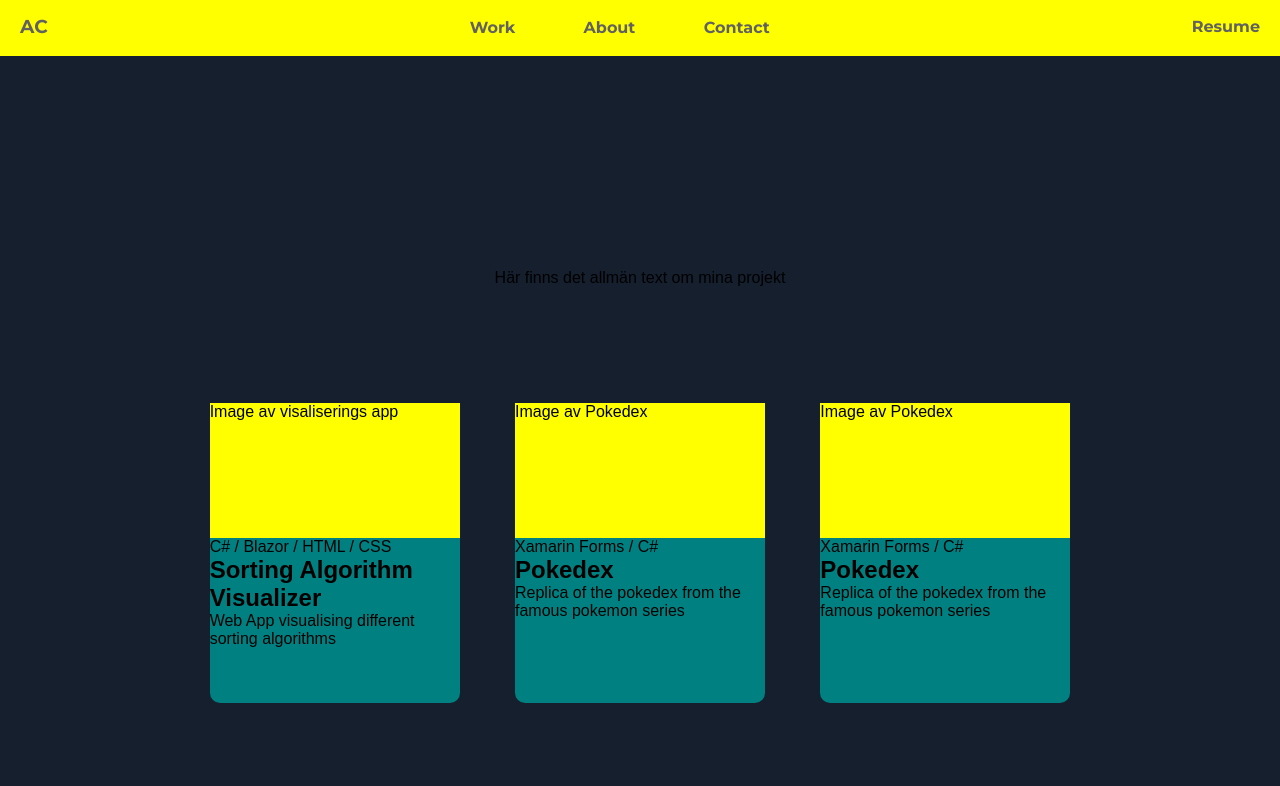
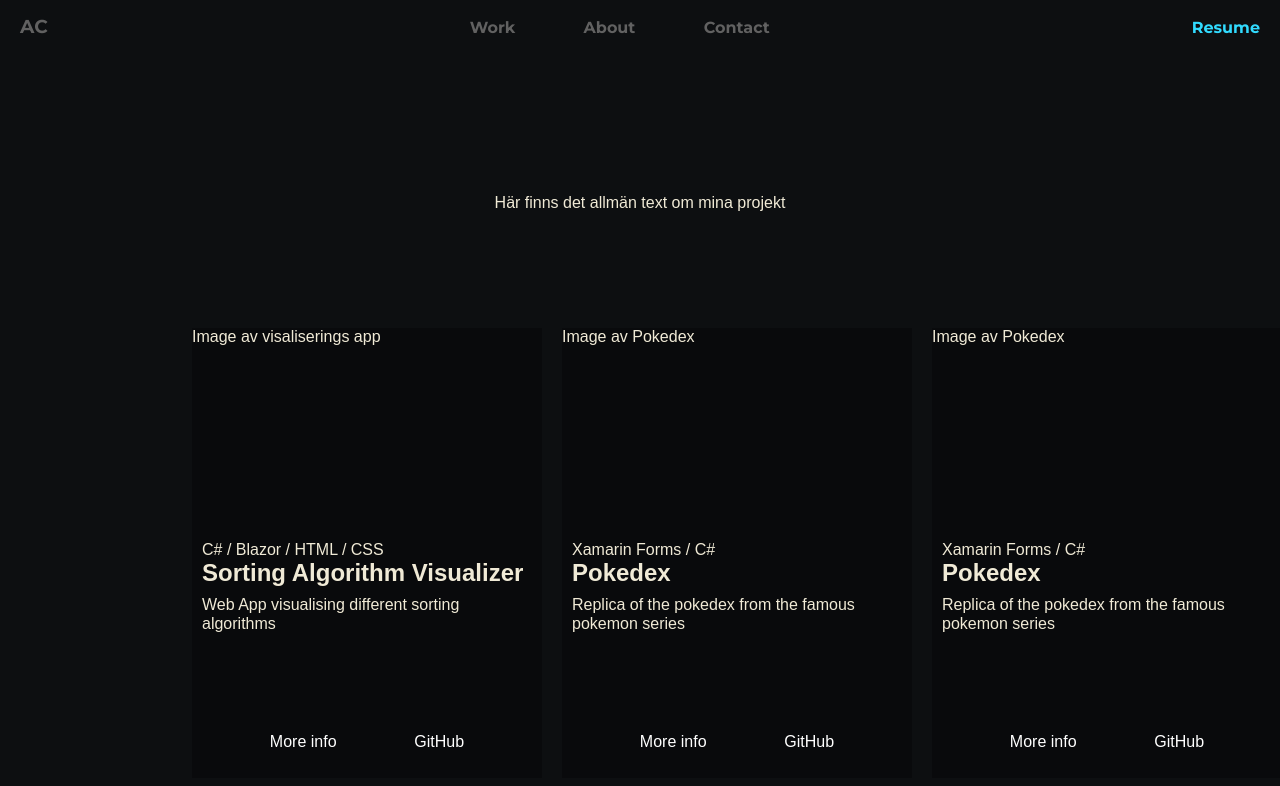
Before and after one commit to AndyCarlsson/portfolio, a React (Create React App) app: page /work in a window 1280 px wide. Shown: the top 786 px of the page. Built offline with nearby package versions, Linux system fonts and the light colour scheme.

Commit message:
Updated design of start / work page

```diff
--- a/src/App.css
+++ b/src/App.css
@@ -6,9 +6,11 @@
 
 html,
 body {
+  color: #f0ead6;
+  background-color: #0d0f11;
+  font-family: sans-serif;
+  font-size: 16px;
   min-height: 100vh;
   width: 100%;
-  background-color: #151f2d;
-  font-family: sans-serif;
-  font-size: 16px;
+  overflow: hidden;
 }
--- a/src/components/Navigation/Navigation.js
+++ b/src/components/Navigation/Navigation.js
@@ -20,9 +20,7 @@ function Navigation() {
           );
         })}
       </ul>
-      <Link to='/'>
-        <a href='#'>Resume</a>
-      </Link>
+        <button className="nav-resume-btn">Resume</button>
     </nav>
   );
 }
--- a/src/components/Navigation/Navigation.scss
+++ b/src/components/Navigation/Navigation.scss
@@ -6,8 +6,7 @@
   justify-content: space-between;
   align-items: center;
   padding: 0px 20px;
-  background-color: yellow;
-  font-family: "Montserrat", sans-serif;
+  font-family: 'Montserrat', sans-serif;
   font-size: 1rem;
 
   ul {
@@ -19,13 +18,20 @@
   }
   a {
     text-decoration: none;
-    font-weight: bold;
+    font-weight: 700;
     color: #616161;
     border-bottom: transparent 2px solid;
     :hover {
-      color: white;
-      border-bottom: #e1287e 2px solid;
-      // transition: color 0.3s;
+      color: #ff37cb;
+      transition: color 0.3s;
     }
   }
 }
+
+.nav-resume-btn {
+  color: #31dbff;
+  font-weight: 700;
+  background-color: transparent;
+  border: none;
+  cursor: pointer;
+}
--- a/src/components/Projects/ProjectsItems.js
+++ b/src/components/Projects/ProjectsItems.js
@@ -4,17 +4,20 @@ export const ProjectsItems = [
       stackList: 'C# / Blazor / HTML / CSS',
       title: 'Sorting Algorithm Visualizer',
       description: 'Web App visualising different sorting algorithms',
+      githubLink: 'www.github.com'
     },
     {
       img: 'Image av Pokedex',
       stackList: 'Xamarin Forms / C#',
       title: 'Pokedex',
       description: 'Replica of the pokedex from the famous pokemon series',
+      githubLink: 'www.github.com'
     },
     {
       img: 'Image av Pokedex',
       stackList: 'Xamarin Forms / C#',
       title: 'Pokedex',
       description: 'Replica of the pokedex from the famous pokemon series',
+      githubLink: 'www.github.com'
     },
   ];
--- a/src/components/Projects/ProjectsList.js
+++ b/src/components/Projects/ProjectsList.js
@@ -7,14 +7,18 @@ function ProjectsList() {
     <div className='project-item-wrapper'>
       {ProjectsItems.map((item, index) => {
         return (
-          <div key={index} className="project-item">
-            <div className='image-container'>{item.img}</div>
-            <div className='info-container'>
-              <p>{item.stackList}</p>
-              <h2>{item.title}</h2>
-              <p>{item.description}</p>
+            <div className="project-item" key={index}>
+              <div className='image-container'>{item.img}</div>
+              <div className='info-container'>
+                <p>{item.stackList}</p>
+                <h2>{item.title}</h2>
+                <p className="item-description">{item.description}</p>
+              </div>
+              <div className="button-container">
+                <a href="/">More info</a>
+                <a href={item.githubLink}>GitHub</a>
+              </div>
             </div>
-          </div>
         );
       })}
     </div>
--- a/src/components/Projects/ProjectsList.scss
+++ b/src/components/Projects/ProjectsList.scss
@@ -8,13 +8,34 @@
 }
 
 .project-item {
-  height: 300px;
-  width: 250px;
-  border-radius: 10px;
-  background-color: teal;
+  height: 450px;
+  width: 350px;
+  background: rgba($color: #000000, $alpha: 0.3);
 }
 
 .image-container {
   height: 45%;
-  background-color: yellow;
 }
+
+.info-container {
+  display: flex;
+  flex-direction: column;
+  justify-content: flex-start;
+  padding: 10px;
+  height: 45%;
+
+  .item-description {
+    margin-top: 10px;
+  }
+}
+
+.button-container {
+  margin-top: 0;
+  display: flex;
+  justify-content: space-evenly;
+
+  a {
+    text-decoration: none;
+    color: white;
+  }
+}
--- a/src/components/Start/Start.scss
+++ b/src/components/Start/Start.scss
@@ -18,7 +18,6 @@
     font-family: 'Montserrat', sans-serif;
     font-weight: bold;
     font-size: 5rem;
-    color: #ededf1;
     padding: 0;
     margin: 0;
   }
@@ -26,11 +25,13 @@
   p {
     font-family: 'Montserrat', sans-serif;
     font-size: 2rem;
-    color: #ededf1;
     margin-top: 3px;
   }
 
   span {
-    color: #e1287e;
+    // background: linear-gradient(#31dbff, #ff37cb);
+    // background-clip: text;
+    // -webkit-text-fill-color: transparent;
+    color: #31dbff;
   }
 }
```
